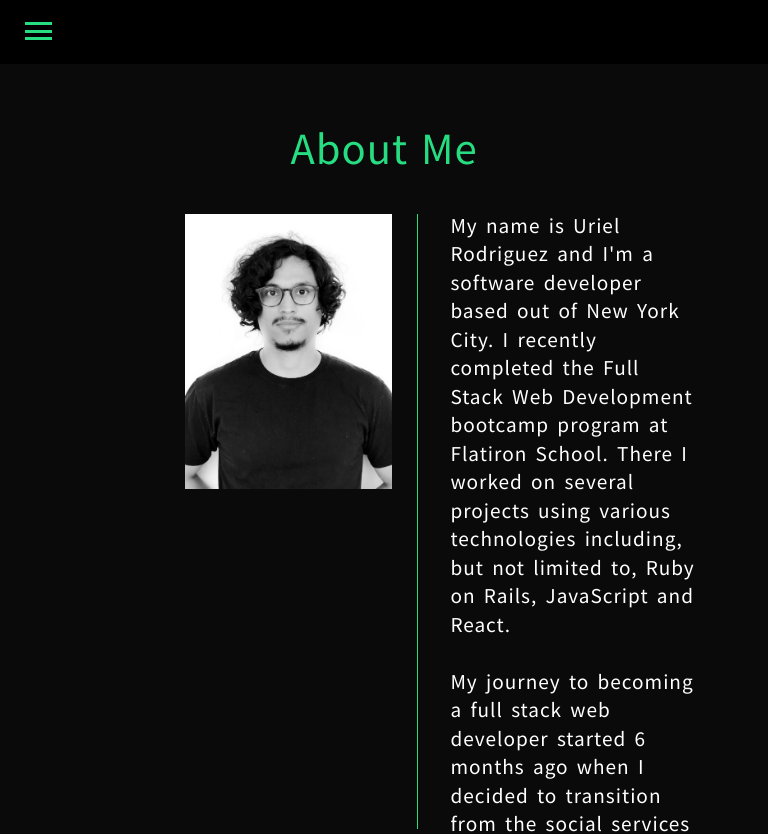
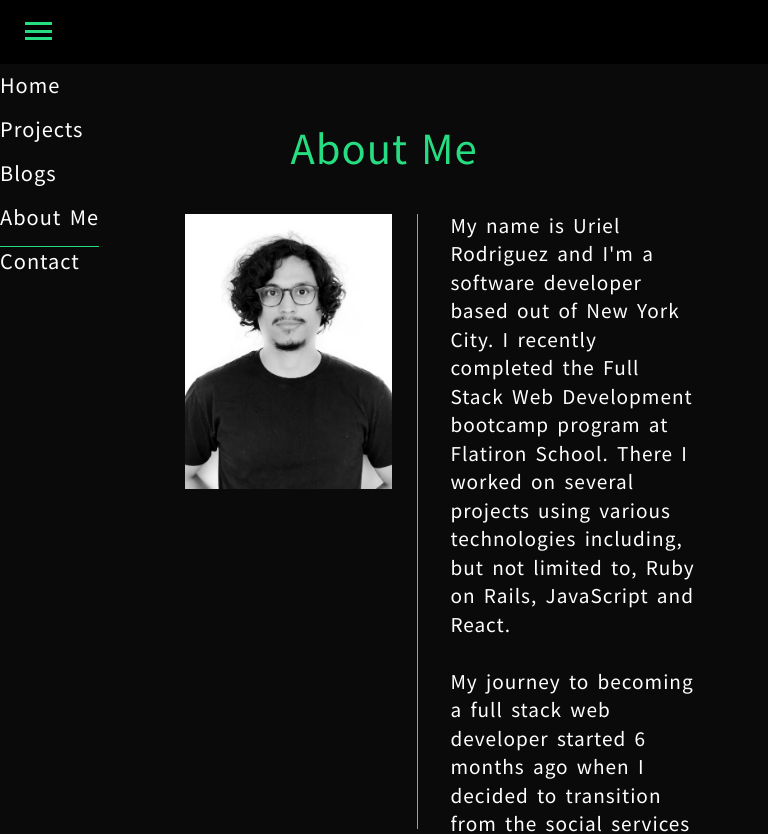
Before and after one commit to codenameuriel/portfolio, a React (Create React App) app: page /aboutme in a window 768 px wide. Shown: the top 834 px of the page. Built offline with nearby package versions, Linux system fonts and the light colour scheme.

Commit message:
restyle navigation for mobile

```diff
--- a/src/components/Navigation/NavItem/NavItem.module.css
+++ b/src/components/Navigation/NavItem/NavItem.module.css
@@ -24,3 +24,10 @@
     font-size: 105%;
   }
 }
+
+/* mobile */
+@media (max-width: 799px) {
+  .NavItem {
+    margin-bottom: 15px;
+  }
+}
--- a/src/components/Navigation/NavItems/NavItems.module.css
+++ b/src/components/Navigation/NavItems/NavItems.module.css
@@ -1,14 +1,19 @@
 .NavItems {
   display: flex;
   list-style: none;
-  width: 75%;
-  margin: 0 auto;
-  justify-content: center;
 }
 
 /* mobile */
 @media (max-width: 799px) {
   .NavItems {
-    display: none;
+    flex-direction: column;
+    margin-top: 15px;
   }
 }
+
+/* desktop */
+@media (min-width: 800px) {
+  .NavItems {
+    justify-content: center;
+  }
+}
--- a/src/components/Navigation/SideDrawer/SideDrawer.js
+++ b/src/components/Navigation/SideDrawer/SideDrawer.js
@@ -1,7 +1,7 @@
 import React from 'react';
 import SideDrawerStyles from './SideDrawer.module.css';
 import Backdrop from '../../UI/Backdrop/Backdrop';
-// import SideDrawerNav from '../SideDrawerNav/SideDrawerNav';
+import NavItems from '../NavItems/NavItems';
 
 const SideDrawer = props => {
   let drawerStyles = [ SideDrawerStyles.SideDrawer, SideDrawerStyles.Hide ];
@@ -14,7 +14,7 @@ const SideDrawer = props => {
         showBackdrop={props.showDrawer}
         closeSideDrawer={props.closeSideDrawer}/>
       <div className={drawerStyles.join(' ')}>
-        {/* <SideDrawerNav closeSideDrawer={props.close}/> */}
+        {props.showDrawer ? <NavItems /> : null}
       </div>
     </>
   );
--- a/src/components/Navigation/SideDrawer/SideDrawer.module.css
+++ b/src/components/Navigation/SideDrawer/SideDrawer.module.css
@@ -20,7 +20,7 @@
     left: 0;
     top: 0;
     z-index: 200;
-    background-color: #1c1c34;
+    background-color: black;
     transition: transform 0.3s ease-out;
     padding: 20px;
   }
```
